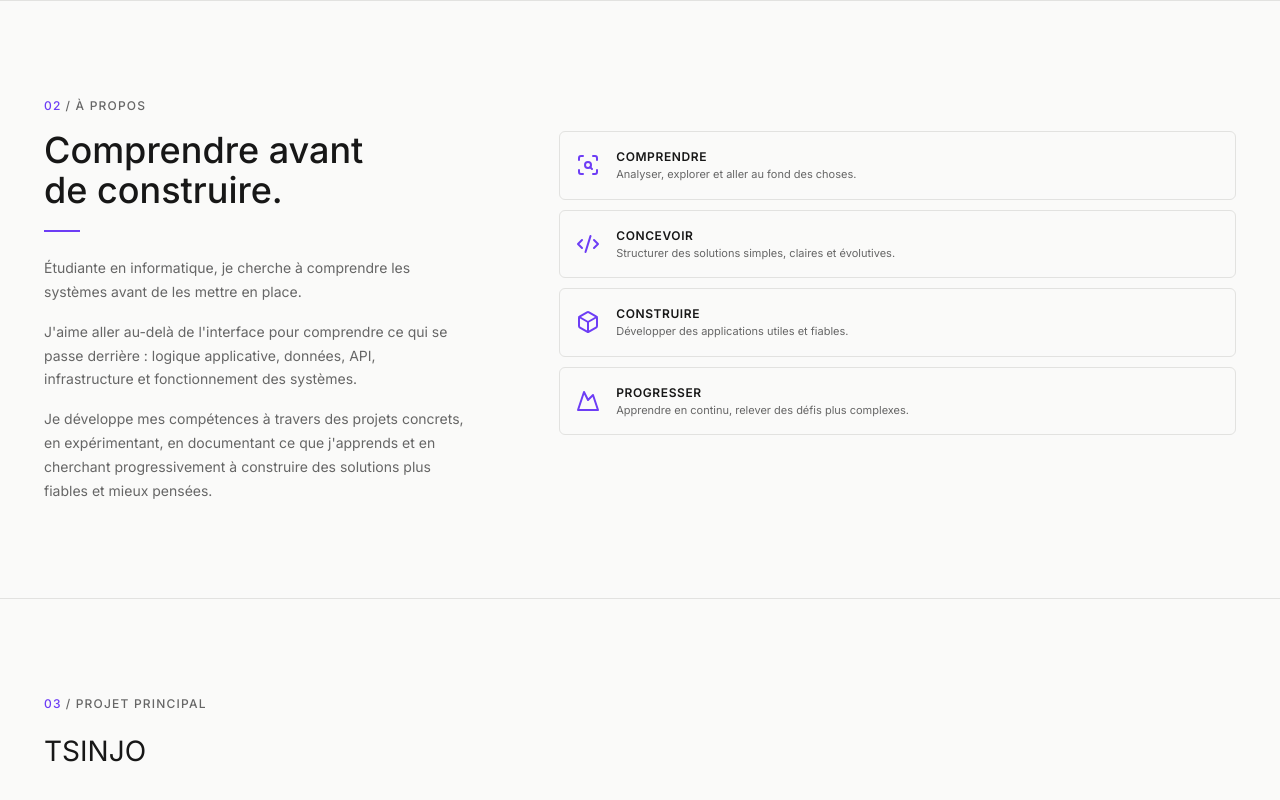
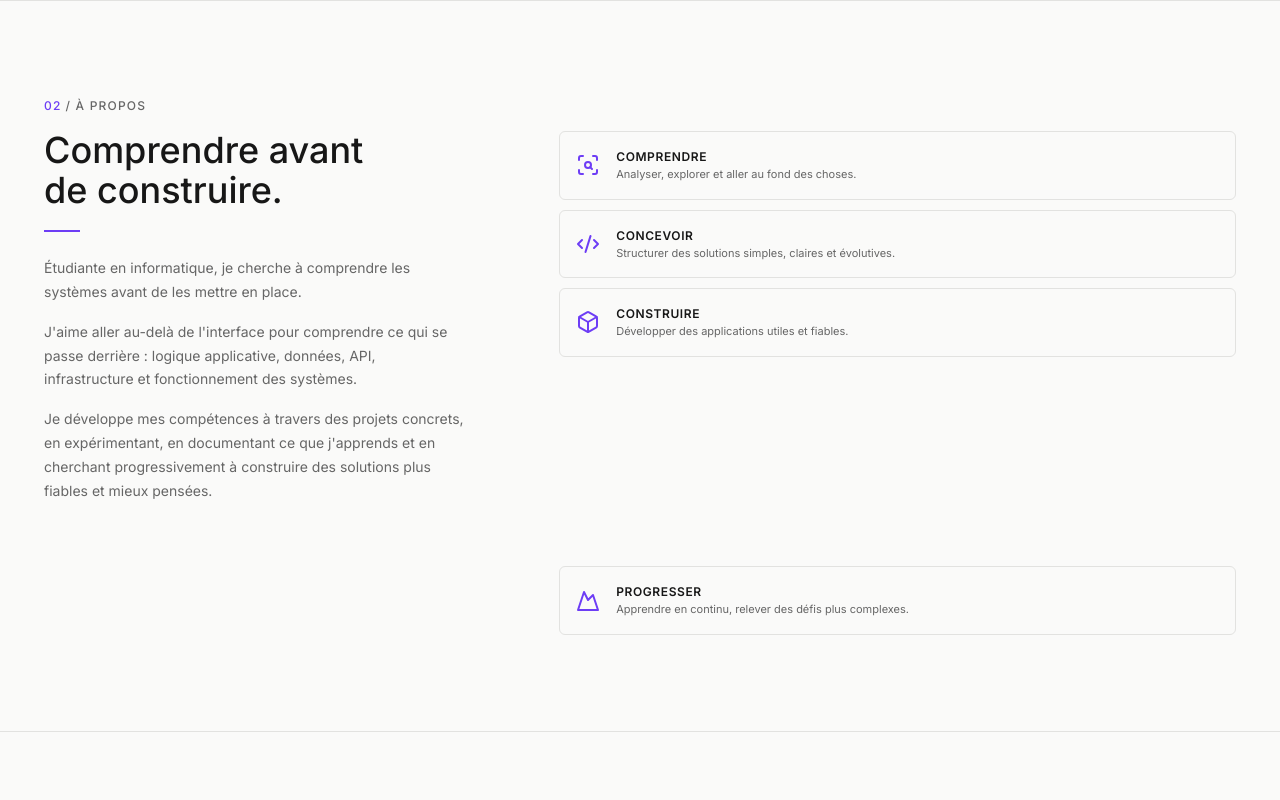
Before and after one commit to ItokianaRAKT/portfolio, a React (Vite) app: page / in a window 1280 px wide. Shown: the part 800-1600 px from the top of the page. Built offline with nearby package versions, Linux system fonts and the light colour scheme.

Commit message:
fix: align left column with bottom of CONSTRUIRE card

```diff
--- a/src/sections/About.tsx
+++ b/src/sections/About.tsx
@@ -17,6 +17,7 @@ export function About() {
         </motion.div>
 
         <div className="grid gap-12 md:grid-cols-[1fr_1.5fr] md:gap-16">
+          <div className="flex flex-col justify-end">
             <motion.div
               initial={{ opacity: 0, y: 20 }}
               whileInView={{ opacity: 1, y: 0 }}
@@ -64,9 +65,10 @@ export function About() {
                 </p>
               </motion.div>
             </motion.div>
+          </div>
 
           <div className="flex flex-col gap-2.5">
-            {principles.map((principle, index) => (
+            {principles.slice(0, 3).map((principle, index) => (
               <motion.div
                 key={principle.id}
                 initial={{ opacity: 0, y: 20 }}
@@ -78,6 +80,19 @@ export function About() {
               </motion.div>
             ))}
           </div>
+
+          <div />
+
+          <div>
+            <motion.div
+              initial={{ opacity: 0, y: 20 }}
+              whileInView={{ opacity: 1, y: 0 }}
+              viewport={{ once: true, margin: '-100px' }}
+              transition={{ duration: 0.5, delay: 0.46 }}
+            >
+              <AboutPrincipleCard principle={principles[3]} />
+            </motion.div>
+          </div>
         </div>
       </div>
     </section>
```
Lines whose indentation alone changed are shown as unchanged.
